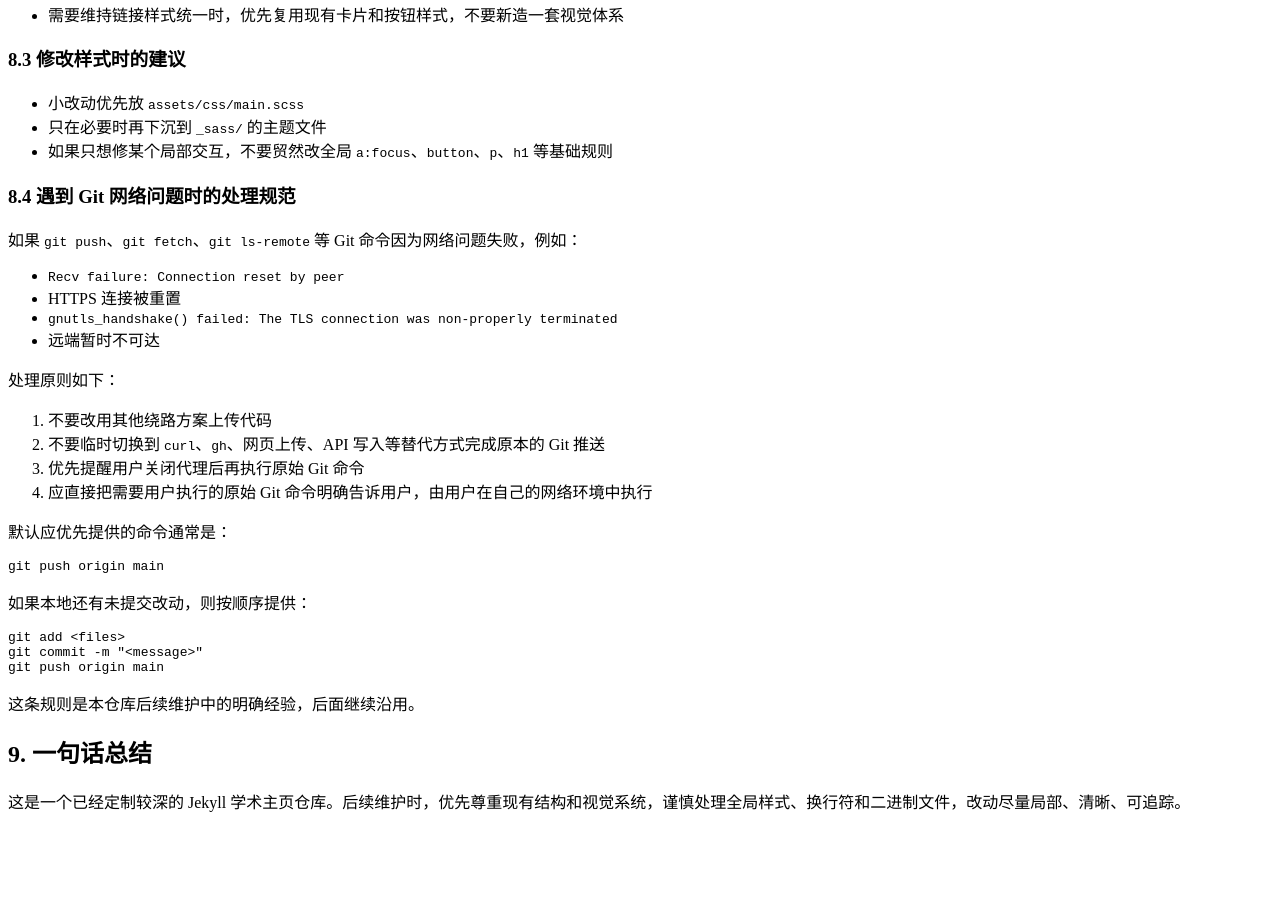
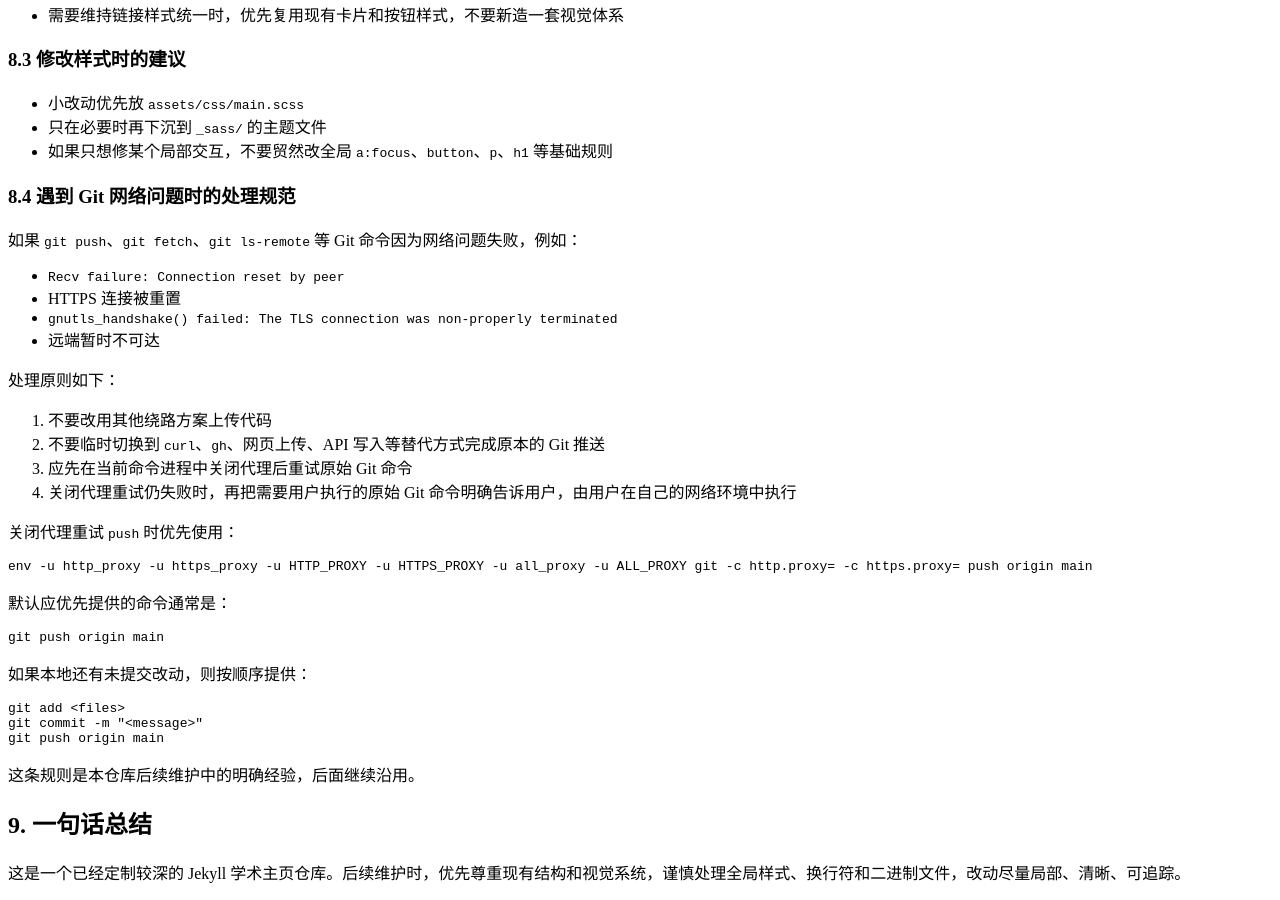
Before and after one commit to black-yt/black-yt.github.io, a Jekyll site: the page built from AGENTS.md, in a window 1280 px wide and 900 px high, scrolled down 6235 px. Built offline with Jekyll 4.4.1, drawn with Linux system fonts in a browser that asks for light colours; our own code applies the rules of GitHub Pages for plain Markdown files; before the commit the page ends 7064 px from its top, so only the background shows below that.

Commit message:
Update proxy retry guidance

````diff
--- a/AGENTS.md
+++ b/AGENTS.md
@@ -279,8 +279,14 @@ App 卡片维护在 `_pages/includes/intro.md` 的 `My Apps` 区域。
 
 1. 不要改用其他绕路方案上传代码
 2. 不要临时切换到 `curl`、`gh`、网页上传、API 写入等替代方式完成原本的 Git 推送
-3. 优先提醒用户关闭代理后再执行原始 Git 命令
-4. 应直接把需要用户执行的原始 Git 命令明确告诉用户，由用户在自己的网络环境中执行
+3. 应先在当前命令进程中关闭代理后重试原始 Git 命令
+4. 关闭代理重试仍失败时，再把需要用户执行的原始 Git 命令明确告诉用户，由用户在自己的网络环境中执行
+
+关闭代理重试 `push` 时优先使用：
+
+```bash
+env -u http_proxy -u https_proxy -u HTTP_PROXY -u HTTPS_PROXY -u all_proxy -u ALL_PROXY git -c http.proxy= -c https.proxy= push origin main
+```
 
 默认应优先提供的命令通常是：
 
````
